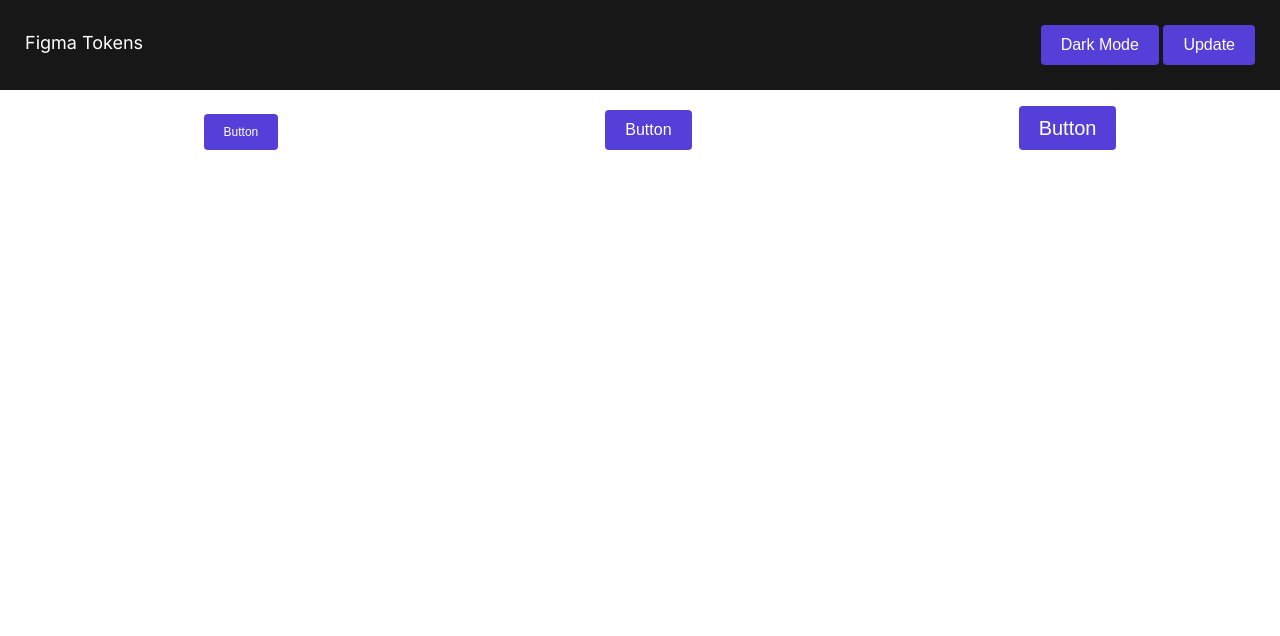
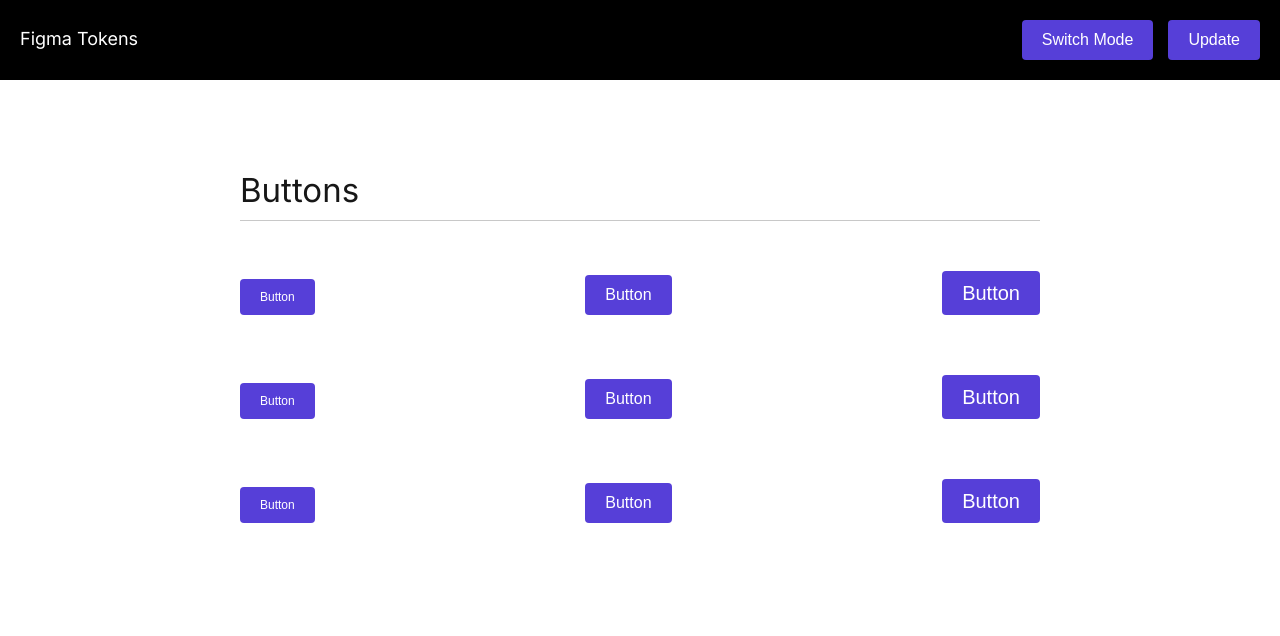
Before and after one commit to m-ptrv/m-ptrv.github.io, a website: page index.html in a window 1280 px wide. Drawn offline with nearby package versions, Linux system fonts and the light colour scheme.

Commit message:
Update styles

```diff
--- a/index.html
+++ b/index.html
@@ -21,15 +21,30 @@
         <header>
             <p class="header-text">Figma Tokens</p>
             <div class="header__buttons">
-                <button class="button switch-theme" onclick="switchTheme()">Dark Mode</button>
+                <button class="button switch-theme" onclick="switchTheme()">Switch Mode</button>
                 <button class="button" onclick="window.location.reload()">Update</button>
             </div>
         </header>
 
-        <ul class="buttons">
-            <button class="button button--small">Button</button>
-            <button class="button">Button</button>
-            <button class="button button--large">Button</button>
-        </ul>
+        <div class="content">
+            <div class="wrapper">
+                <h2 class="header">Buttons</h2>
+                <ul class="buttons">
+                    <button class="button button--small">Button</button>
+                    <button class="button">Button</button>
+                    <button class="button button--large">Button</button>
+                </ul>
+                <ul class="buttons">
+                    <button class="button button--small">Button</button>
+                    <button class="button">Button</button>
+                    <button class="button button--large">Button</button>
+                </ul>
+                <ul class="buttons">
+                    <button class="button button--small">Button</button>
+                    <button class="button">Button</button>
+                    <button class="button button--large">Button</button>
+                </ul>
+            </div>
+        </div>
     </body>
 </html>
--- a/scss/dark.scss
+++ b/scss/dark.scss
@@ -9,8 +9,8 @@ body {
 }
 
 header {
-    padding: 25px;
-    background-color: $theme-fg-default;
+    padding: 20px;
+    background-color: black;
     display: flex;
     flex-direction: row;
     justify-content: space-between;
@@ -18,7 +18,7 @@ header {
 }
 
 .header-text {
-    color: $theme-bg-surface;
+    color: white;
     margin: 0;
     padding: 0;
     font-size: 18px;
--- a/scss/style.scss
+++ b/scss/style.scss
@@ -9,8 +9,8 @@ body {
 }
 
 header {
-    padding: 25px;
-    background-color: $theme-fg-default;
+    padding: 20px;
+    background-color: black;
     display: flex;
     flex-direction: row;
     justify-content: space-between;
@@ -18,17 +18,48 @@ header {
 }
 
 .header-text {
-    color: $theme-bg-surface;
+    color: white;
     margin: 0;
     padding: 0;
     font-size: 18px;
 }
 
 .buttons {
+    padding: 0;
     display: flex;
     flex-direction: row;
     align-items: flex-end;
-    justify-content: space-around;
+    justify-content: space-between;
+    margin-bottom: 60px;
+}
+
+.content {
+    display: flex;
+    flex-direction: column;
+    padding: 50px 20px;
+    align-items: center;
+}
+
+.wrapper {
+    max-width: 800px;
+    width: 100%;
+}
+
+.header {
+    padding: 0;
+    margin: 0;
+    font-size: 33px;
+    font-weight: 400;
+    padding-bottom: 10px;
+    margin-bottom: 50px;
+    border-bottom: 1px solid rgb(200, 200, 200);
+    margin-top: 40px;
+    color: $theme-fg-default;
+}
+
+.header__buttons {
+    display: flex;
+    column-gap: 15px;
 }
 
 .button {
@@ -62,3 +93,13 @@ header {
         font-size: $font-size-body-lg + px;
     }
 }
+
+.columns {
+    display: flex;
+    column-gap: 0px;
+    flex-wrap: wrap;
+}
+
+.column {
+    flex-grow: 1;
+}
```
Also changed, not shown: build/scss/_dark.scss, build/scss/_light.scss, css/dark.css, css/style.css, 2 other files.
